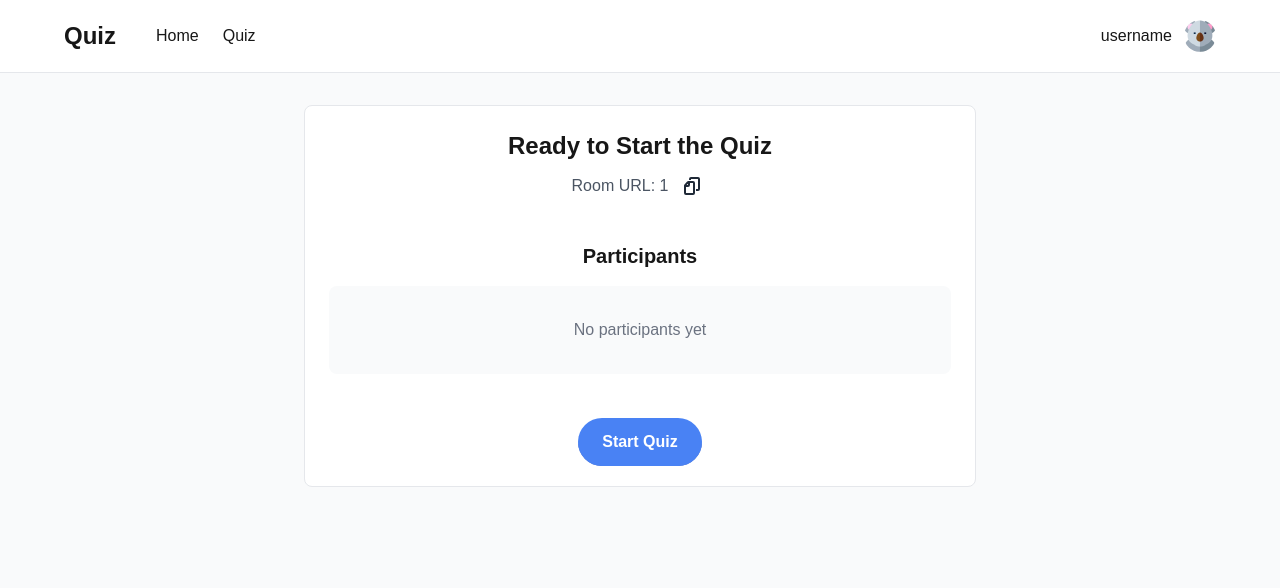
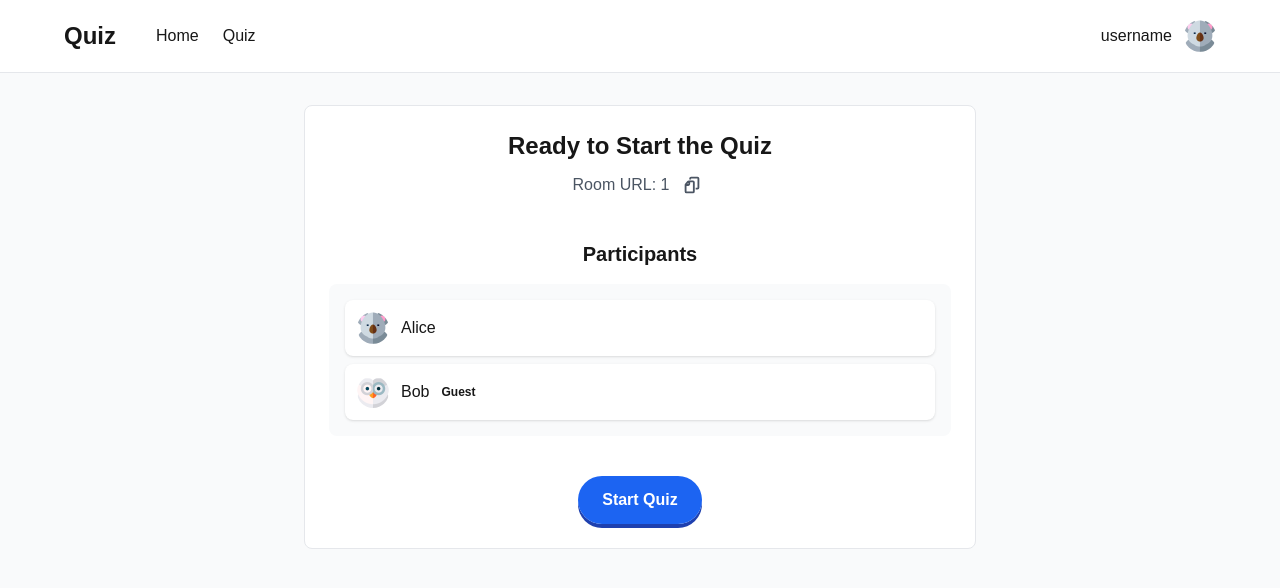
Before and after one commit to kazuki-0418/Qui-zoo, a Next.js app in the folder frontend/: page /rooms/1/host in a window 1280 px wide. Shown: the top 588 px of the page. Built offline with nearby package versions, Linux system fonts and the light colour scheme.

Commit message:
add copy btn

```diff
--- a/frontend/src/app/layout.tsx
+++ b/frontend/src/app/layout.tsx
@@ -1,8 +1,8 @@
 "use client";
+import { Header } from "@/components/shared/Header";
 // import type { Metadata } from "next";
 import { Geist, Geist_Mono } from "next/font/google";
 import "./globals.css";
-import { Header } from "@/components/shared/Header";
 
 const geistSans = Geist({
   variable: "--font-geist-sans",
@@ -31,8 +31,10 @@ export default function RootLayout({
         suppressHydrationWarning={true}
       >
         {/* TODO username avatar */}
-        <Header username="username" avatarImage="koala" />
-        <div className="bg-gray-50 min-h-screen">{children}</div>
+        <div className="bg-gray-50 min-h-screen">
+          <Header username="username" avatarImage="koala" />
+          {children}
+        </div>
       </body>
     </html>
   );
--- a/frontend/src/app/rooms/[roomCode]/host/page.tsx
+++ b/frontend/src/app/rooms/[roomCode]/host/page.tsx
@@ -16,25 +16,25 @@ export default function HostPage() {
   const [participants, setParticipants] = useState<Participant[]>([]);
 
   const handleStartQuiz = () => {
-    if (participants.length < 2) {
-      return;
-    }
+    // if (participants.length < 2) {
+    //   return;
+    // }
   };
 
   const copyRoomCode = () => {
     navigator.clipboard.writeText(roomCode as string);
   };
 
-  //   // Demo data for participants
-  //   const demoParticipants: Participant[] = [
-  //     { id: "1", name: "Alice", avatar: "koala", isGuest: false },
-  //     { id: "2", name: "Bob", avatar: "owl-1", isGuest: true },
-  //   ];
+  // Demo data for participants
+  const demoParticipants: Participant[] = [
+    { id: "1", name: "Alice", avatar: "koala", isGuest: false },
+    { id: "2", name: "Bob", avatar: "owl-1", isGuest: true },
+  ];
 
   return (
     <HostWaitingRoom
       roomNumber={roomCode as string}
-      participants={participants}
+      participants={demoParticipants}
       onStartQuiz={handleStartQuiz}
       onCopyRoomCode={copyRoomCode}
     />
--- a/frontend/src/components/pages/rooms/HostWaitingRoom.tsx
+++ b/frontend/src/components/pages/rooms/HostWaitingRoom.tsx
@@ -1,5 +1,6 @@
 import { PushButton } from "@/components/ui/PushButton";
 import { Card } from "flowbite-react";
+import Image from "next/image";
 import { ParticipantList } from "./ParticipantList";
 
 interface Participant {
@@ -25,7 +26,7 @@ export function HostWaitingRoom({
   onCopyRoomCode,
 }: WaitingRoomProps) {
   return (
-    <div className="container mx-auto px-4 py-8">
+    <div className="container h-full mx-auto px-4 py-8">
       <Card className="max-w-2xl mx-auto">
         <div className="text-center mb-6">
           <h2 className="text-2xl font-bold mb-2">Ready to Start the Quiz</h2>
@@ -33,25 +34,10 @@ export function HostWaitingRoom({
             <p className="text-gray-600">Room URL: {roomNumber}</p>
             <button
               onClick={onCopyRoomCode}
-              className="text-gray-500 hover:text-gray-700 transition-colors p-1 rounded-full hover:bg-gray-100"
+              className="text-gray-500 hover:text-gray-700 transition-colors p-1 rounded-full active:bg-gray-100"
               title="Copy room code"
             >
-              <svg
-                className="w-6 h-6 text-gray-800 dark:text-white"
-                aria-hidden="true"
-                xmlns="http://www.w3.org/2000/svg"
-                width="24"
-                height="24"
-                fill="none"
-                viewBox="0 0 24 24"
-              >
-                <path
-                  stroke="currentColor"
-                  stroke-linejoin="round"
-                  stroke-width="2"
-                  d="M9 8v3a1 1 0 0 1-1 1H5m11 4h2a1 1 0 0 0 1-1V5a1 1 0 0 0-1-1h-7a1 1 0 0 0-1 1v1m4 3v10a1 1 0 0 1-1 1H6a1 1 0 0 1-1-1v-7.13a1 1 0 0 1 .24-.65L7.7 8.35A1 1 0 0 1 8.46 8H13a1 1 0 0 1 1 1Z"
-                />
-              </svg>
+              <Image src="/assets/icons/fileLine.svg" alt="copy" width={22} height={22} />
             </button>
           </div>
         </div>
```
Also changed, not shown: frontend/public/assets/icons/fileLine.svg (added).
